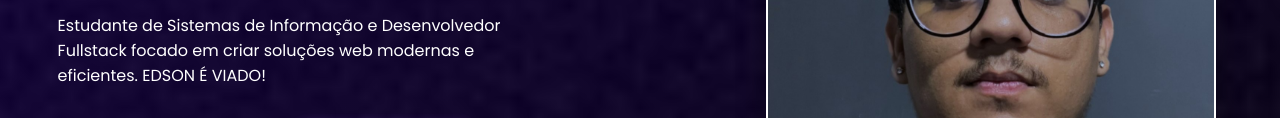
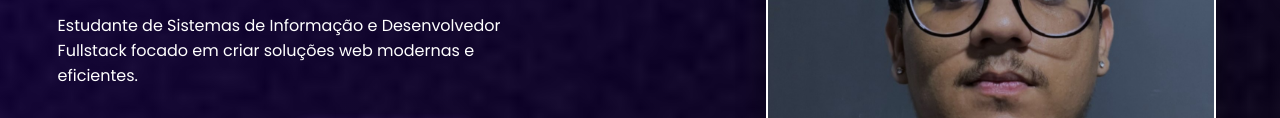
Before and after one commit to cellixx7/PortfolioMarcelo, a plain HTML site: page index.html in a window 1280 px wide. Shown: the part 385-503 px from the top of the page. Drawn offline with nearby package versions, Linux system fonts and the light colour scheme.

Commit message:
correção

```diff
--- a/index.html
+++ b/index.html
@@ -35,7 +35,7 @@
         <header class="header">
             <h1 class="Name-title">Oi, eu sou <b2>Marcelo Vaz</b2></h1>
             <p class="desc">
-                Estudante de Sistemas de Informação e Desenvolvedor Fullstack focado em criar soluções web modernas e eficientes. EDSON É VIADO!
+                Estudante de Sistemas de Informação e Desenvolvedor Fullstack focado em criar soluções web modernas e eficientes.
             </p>
 
             <div class="header-buttons">
```
